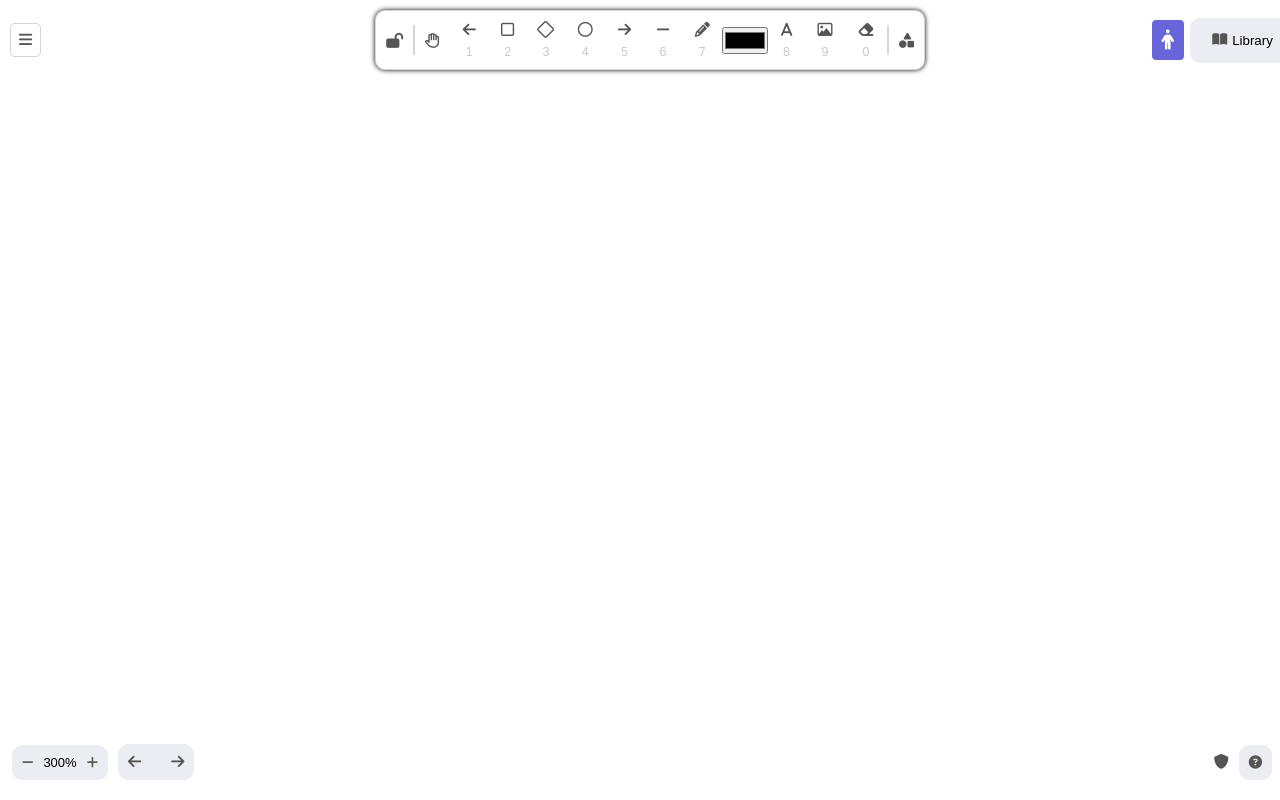
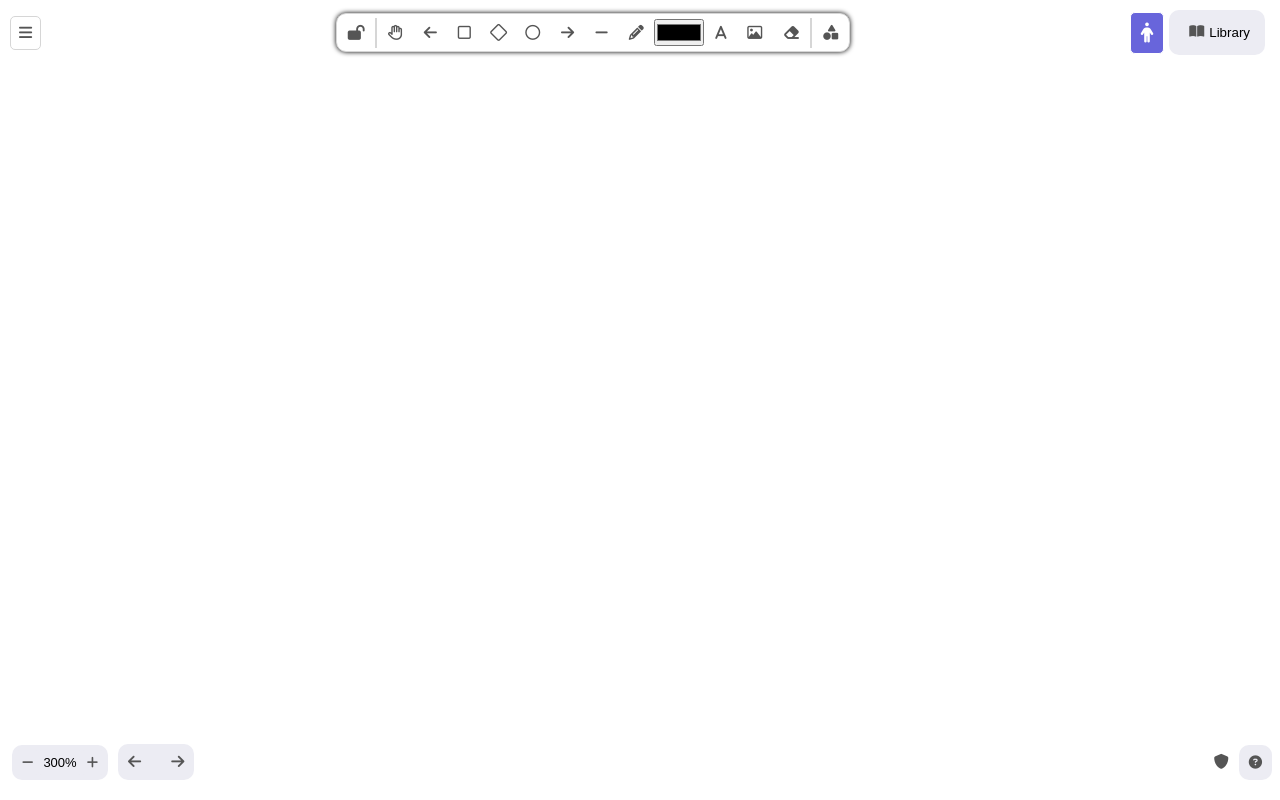
Before and after one commit to Jaswant26/Frontend-2-contest1, a plain HTML site: page index.html in a window 1280 px wide. Drawn offline with Linux system fonts and the light colour scheme; a web font is replaced by a local one.

Commit message:
final push

```diff
--- a/freehand.js
+++ b/freehand.js
@@ -6,13 +6,12 @@ const colorPicker = document.getElementById("color-picker");
 
 colorPicker.addEventListener("change", () => {
     drawingColor = colorPicker.value ;
-    console.log(drawingColor);
+   console.log(drawingColor);
 });
 
 function onPencilClick() {
     pencil.classList.toggle("active")
-    isPencilActive = !isPencilActive ; // enabling the drawing
-    // isPencilActive = !false = true
+    isPencilActive = !isPencilActive ;
     if(isPencilActive) {
         canvas.style.cursor = "crosshair";
         canvas.addEventListener("mousedown", onMouseDown);
--- a/index.html
+++ b/index.html
@@ -18,14 +18,6 @@
       crossorigin="anonymous"
       referrerpolicy="no-referrer"
     />
-    <script>
-      function erase(event) {
-        var canvas = document.getElementById("canvas");
-        var context = canvas.getContext("2d");
-        context.globalCompositeOperation = "destination-out";
-        context.fillRect(event.clientX, event.clientY, 10, 10);
-      }
-      </script>
   </head>
   <body>
     <div id="root">
@@ -44,17 +36,17 @@
         </button>
         <span class="vertical-line"></span>
         <button><i class="fa-regular fa-hand"></i></button>
-        <button><i class="fa-solid fa-arrow-left"></i><sub>1</sub></button>
-        <button><i class="fa-regular fa-square"></i><sub>2</sub></button>
-        <button><i class="fa-regular fa-square sqaure"></i><sub>3</sub></button>
-        <button><i class="fa-regular fa-circle"></i><sub>4</sub></button>
-        <button><i class="fa-solid fa-arrow-right"></i><sub>5</sub></button>
-        <button><i class="fa-solid fa-minus"></i><sub>6</sub></button>
-        <button><i class="fa-solid fa-pencil " id="pencil"></i><sub>7</sub></button>
+        <button><i class="fa-solid fa-arrow-left"></i></button>
+        <button><i class="fa-regular fa-square"></i></button>
+        <button><i class="fa-regular fa-square sqaure"></i></button>
+        <button><i class="fa-regular fa-circle"></i></button>
+        <button><i class="fa-solid fa-arrow-right"></i></button>
+        <button><i class="fa-solid fa-minus" id="line"></i></button>
+        <button><i class="fa-solid fa-pencil " id="pencil"></i></button>
         <input type="color" id="color-picker">
-        <button><i class="fa-solid fa-a"></i><sub>8</sub></button>
-        <button><i class="fa-regular fa-image"></i><sub>9</sub></button>
-        <button><i class="fa-solid fa-eraser" onclick="erase()"></i><sub>0</sub></button>
+        <button><i class="fa-solid fa-a"></i></button>
+        <button><i class="fa-regular fa-image"></i></button>
+        <button><i class="fa-solid fa-eraser" onclick="erase()"></i></button>
         <span class="vertical-line"></span>
         <button><i class="fa-solid fa-shapes"></i></button>
       </div>
--- a/index.js
+++ b/index.js
@@ -30,3 +30,28 @@ function onMouseMove(e){
 function onMouseUp(e){
     canvas.removeEventListener("mousemove", onMouseMove);
 }
+function erase(event) {
+    var canvas = document.getElementById("canvas");
+    var c = canvas.getContext("2d");
+    c.globalCompositeOperation = "destination-out";
+    c.clearRect(event.clientX, event.clientY, 20, 20);
+  }
+//   function onMouseDown(event) {
+//     let {clientX , clientY} = event;
+//     // {clientX, clientY} is position where use makes the mousedown.
+//     c.beginPath();
+//     c.moveTo(clientX, clientY);// stats the line at this position
+//     c.lineWidth = 4 ;
+//     c.strokeStyle = "blue";
+// }
+
+// function onMouseUp(event){
+//     let {clientX, clientY} = event ;
+//     // {clientX, clientY} is the position where user makes the mouseup.
+//     // console.log(clientX, clientY);
+//     c.lineTo(clientX, clientY);
+//     c.stroke();
+//     c.closePath();
+// }
+// canvas.addEventListener("mousedown", onMouseDown);
+// canvas.addEventListener("mouseup", onMouseUp);
--- a/style.css
+++ b/style.css
@@ -19,19 +19,17 @@ body {
 }
 header {
   position: absolute;
-    width: 100vw;
-    display: flex;
-    align-items: center;
-    justify-content: space-between;
-    padding: 10px;
+  width: 100vw;
+  display: flex;
+  align-items: center;
+  justify-content: space-between;
+  z-index: 10;
+  padding: 10px;
 }
 .sidebar {
   display: flex;
-  flex: 1;
-  z-index: 100;
 }
 .dropdown > button:hover {
-  background-color: rgb(243, 239, 239);
   cursor: pointer;
 }
 .dropdown > button {
@@ -52,10 +50,8 @@ header {
   border: 1px solid #d6d6d6;
   border-radius: 10px;
   background-color: white;
-  flex: 1.5;
   position: relative;
   box-shadow: 0px 0px 5px black;
-  z-index: 100;
 }
 .vertical-line {
   height: 30px;
@@ -67,7 +63,7 @@ header {
 .header-toolbar > button {
   font-size: 15px;
   padding: 10px;
-  background-color:transparent;
+  background-color: transparent;
   border: none;
   border-radius: 5px;
   cursor: pointer;
@@ -76,15 +72,16 @@ header {
   color: #c9c9c9;
 }
 .header-toolbar > button:hover {
-  background-color: rgb(243, 239, 239);
-  border-radius: 5px;
+  background-color: #ececf3;
+  border-radius: 4px;
   cursor: pointer;
 }
 .active {
   background-color: #3a34eb;
   border-radius: 4px;
+  font-size: 15px;
+  padding: 10px;
   color: white;
-  padding: 10px;
 }
 i {
   color: #555555;
@@ -94,7 +91,7 @@ i {
   justify-content: end;
   align-items: center;
   width: 120px;
-  flex: 1;
+  margin-right: 25px;
 }
 .header-right > button {
   padding: 15px;
@@ -223,6 +220,9 @@ footer {
   font-size: 15px;
   color: #605cdb;
 }
+.shield-image:hover{
+  cursor: pointer;
+}
 .question-image {
   padding: 10px;
   margin-left: 10px;
```
